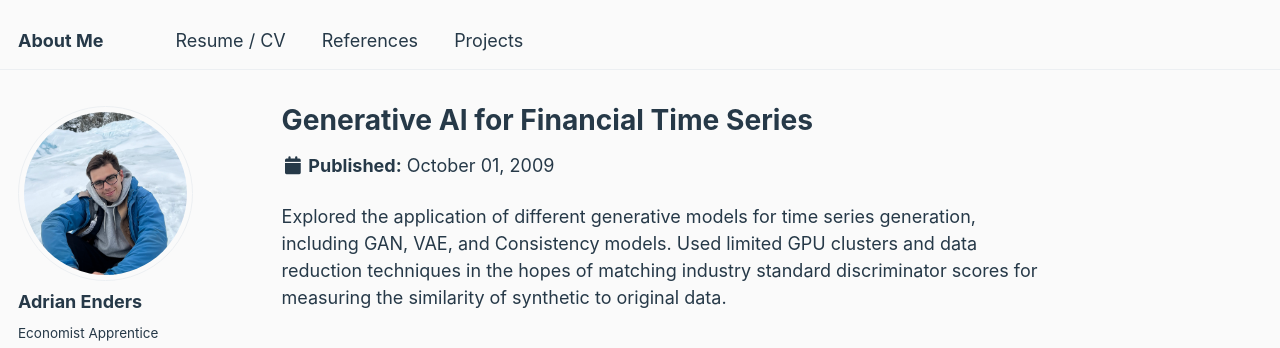
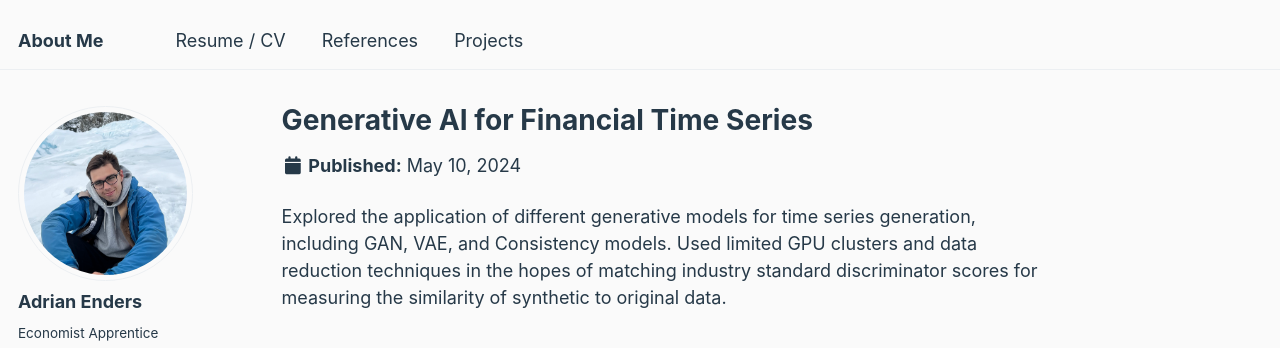
Before and after one commit to ae4292/ae4292.github.io, a Jekyll site: the page built from _publications/Project_1.md, in a window 1280 px wide and 931 px high. Shown: the top 348 px of the window. Built offline with Jekyll 4.4.1, drawn with Linux system fonts in a browser that asks for light colours.

Commit message:
Update and rename 2009-10-01-paper-title-number-1.md to Project_1.md

```diff
--- a/_publications/2009-10-01-paper-title-number-1.md
+++ b/_publications/Project_1.md
@@ -3,7 +3,7 @@ title: "Generative AI for Financial Time Series"
 collection: publications
 category: manuscripts
 permalink: /publication/2009-10-01-paper-title-number-1
-date: 2009-10-01
+date: 2024-05-10
 paperurl: 'https://github.com/ae4292/IEOR-223-Final-Project/tree/main'
 ---
 
```
